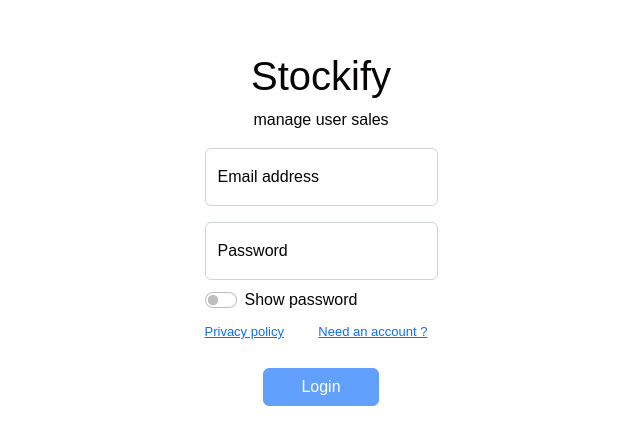
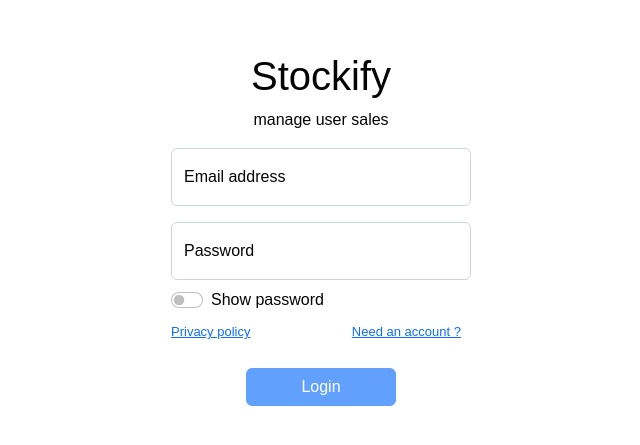
Before and after one commit to jck-bit/stockify, a React (Vite) app: page /login in a window 1280 px wide. Shown: the part 171-616 px from the top of the page, without its empty margins (319-959 px from the left). Built offline with nearby package versions, Linux system fonts and the light colour scheme.

Commit message:
added width to input fields in login

```diff
--- a/src/css/loginPage.css
+++ b/src/css/loginPage.css
@@ -4,6 +4,11 @@
   align-items: center;
   justify-content: center;
   height: 100vh;
+
+}
+
+.custom-input {
+  width: 300px !important;
 }
 
 
--- a/src/login/index.tsx
+++ b/src/login/index.tsx
@@ -91,6 +91,7 @@ const LoginPage = () => {
             onChange={(e) => setEmail(e.target.value)}
             required
             isInvalid={!isEmailValid}
+            className="custom-input"
           />
           {email && !isEmailValid && <Form.Control.Feedback type="invalid">Invalid email address</Form.Control.Feedback>}
         </FloatingLabel>
@@ -101,6 +102,7 @@ const LoginPage = () => {
             value={password}
             onChange={(e) => setPassword(e.target.value)}
             required
+            className="custom-input"
           />
         </FloatingLabel>
         <div className="password-toggle mt-2">
```
